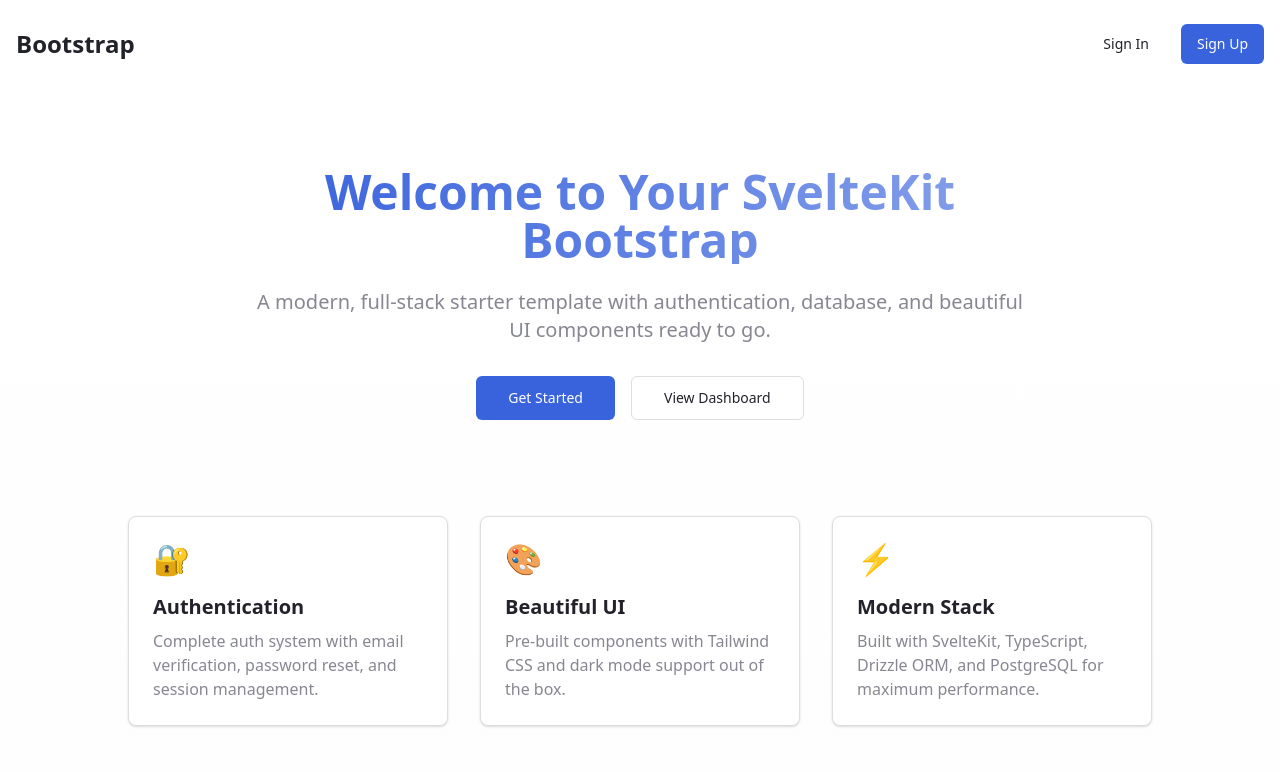
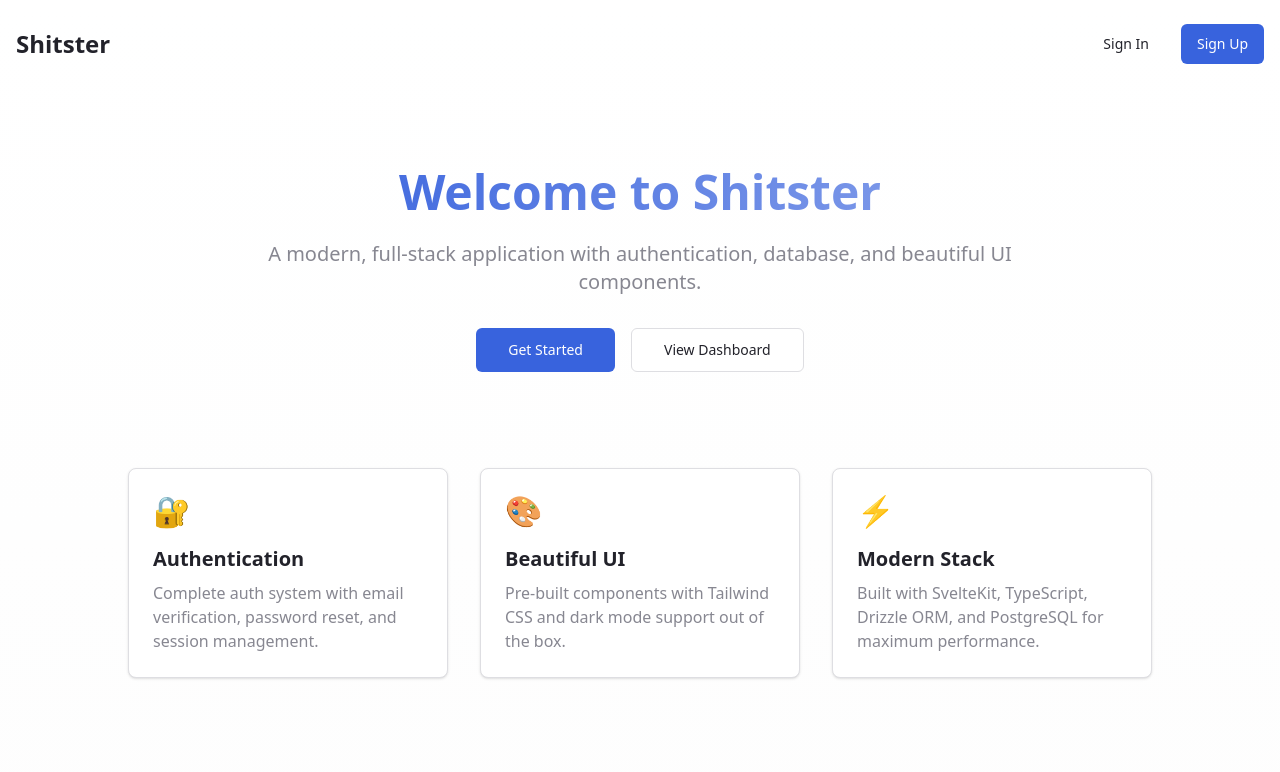
Before and after one commit to adriansberg/mixster, a SvelteKit app: page / in a window 1280 px wide. Shown: the top 772 px of the page. Built offline with nearby package versions, Linux system fonts and the light colour scheme.

Commit message:
Rebrand from bootstrap template to Shitster application

```diff
--- a/docker-compose.yml
+++ b/docker-compose.yml
@@ -1,11 +1,11 @@
 services:
   postgres:
     image: postgres:16-alpine
-    container_name: bootstrap-postgres
+    container_name: shitster-postgres
     environment:
       POSTGRES_USER: postgres
       POSTGRES_PASSWORD: postgres
-      POSTGRES_DB: bootstrap
+      POSTGRES_DB: shitster
     ports:
       - '5432:5432'
     volumes:
--- a/package.json
+++ b/package.json
@@ -1,5 +1,5 @@
 {
-	"name": "bootstrap",
+	"name": "shitster",
 	"private": true,
 	"version": "0.0.1",
 	"type": "module",
--- a/src/routes/+page.svelte
+++ b/src/routes/+page.svelte
@@ -20,7 +20,7 @@
 	<!-- Header -->
 	<header class="container mx-auto px-4 py-6">
 		<nav class="flex justify-between items-center">
-			<div class="text-2xl font-bold">Bootstrap</div>
+			<div class="text-2xl font-bold">Shitster</div>
 			<div class="flex gap-4">
 				<a
 					href="/auth/login"
@@ -52,11 +52,11 @@
 			<h1
 				class="text-5xl font-bold mb-6 bg-linear-to-r from-primary to-primary/60 bg-clip-text text-transparent"
 			>
-				Welcome to Your SvelteKit Bootstrap
+				Welcome to Shitster
 			</h1>
 			<p class="text-xl text-muted-foreground mb-8">
-				A modern, full-stack starter template with authentication, database, and
-				beautiful UI components ready to go.
+				A modern, full-stack application with authentication, database, and
+				beautiful UI components.
 			</p>
 			<div class="flex gap-4 justify-center">
 				<a
--- a/src/routes/dashboard/+page.svelte
+++ b/src/routes/dashboard/+page.svelte
@@ -29,8 +29,7 @@
 				Welcome, {data.user.name || data.user.email}!
 			</h2>
 			<p class="text-muted-foreground">
-				This is your dashboard. Your bootstrap app is now set up with
-				authentication.
+				This is your dashboard. Welcome to Shitster!
 			</p>
 
 			{#if !data.user.emailVerified}
--- a/vite.config.ts
+++ b/vite.config.ts
@@ -8,9 +8,9 @@
 		SvelteKitPWA({
 			registerType: 'autoUpdate',
 			manifest: {
-				name: 'Bootstrap App',
-				short_name: 'Bootstrap',
-				description: 'A modern SvelteKit bootstrap application',
+				name: 'Shitster',
+				short_name: 'Shitster',
+				description: 'Shitster - A modern SvelteKit application',
 				theme_color: '#ffffff',
 				background_color: '#ffffff',
 				display: 'standalone',
```
Also changed, not shown: 2 other files (tests, documents, lock files or other folders).
